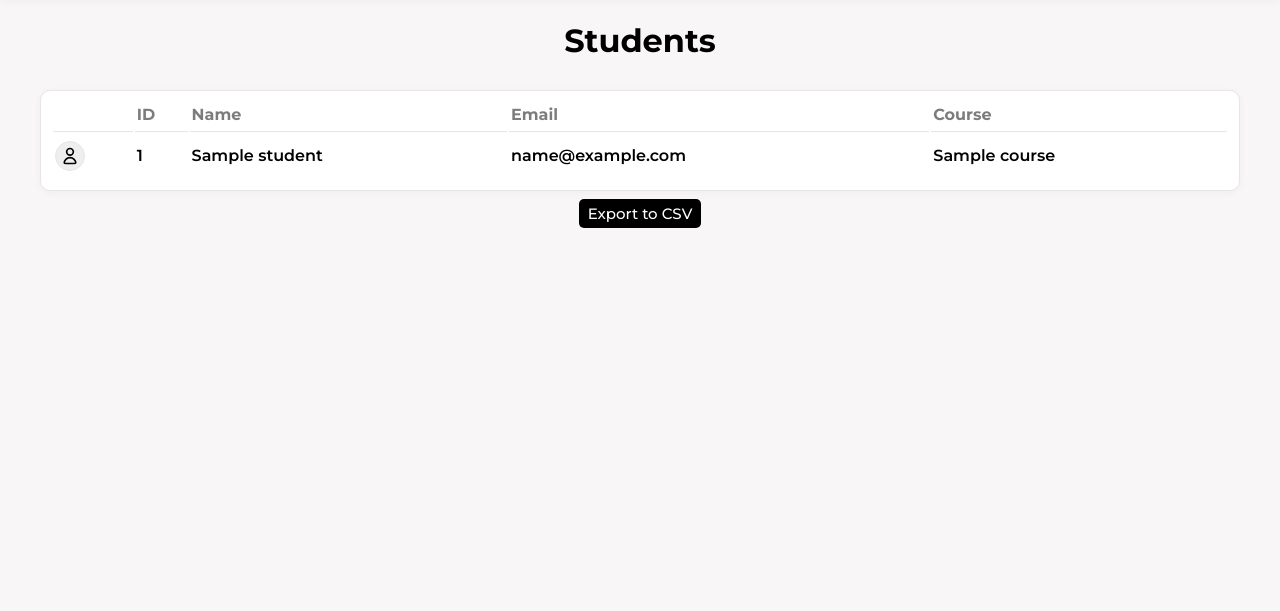
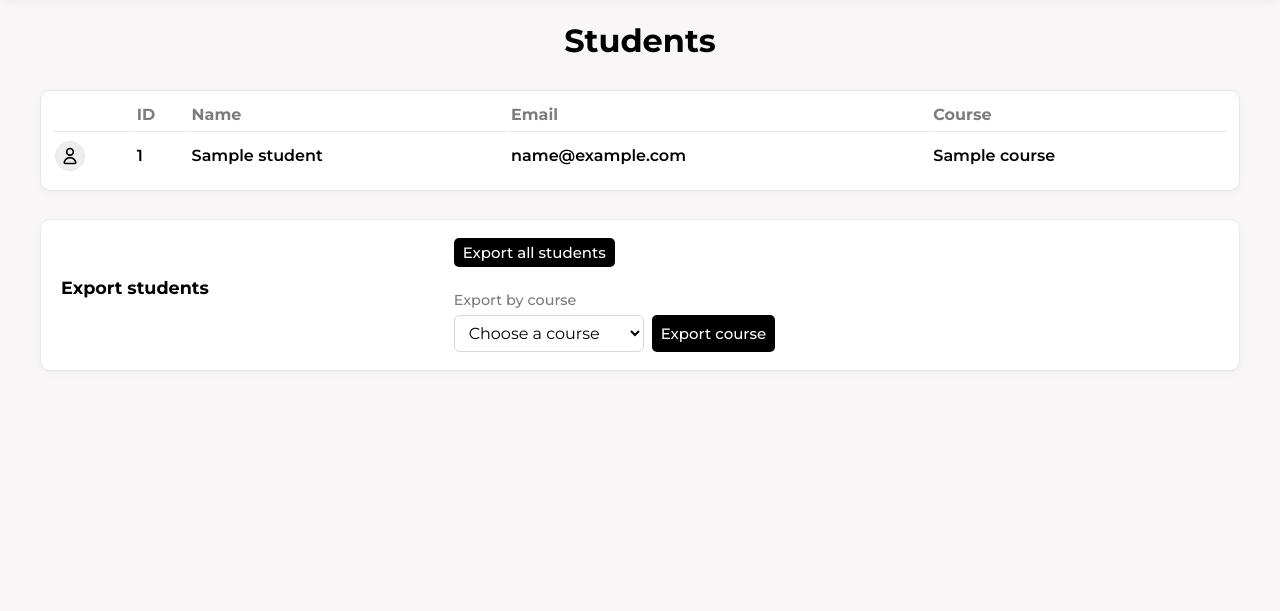
Before and after one commit to ffilipeqq/Student-Manager, a Flask app: template templates/students.html in a window 1280 px wide. Shown: the part 70-681 px from the top of the page. Run offline with Flask 3, Linux system fonts and the light colour scheme; the template is opened without the code that fills it: most values are stand-ins (such as "Sample title", 1, 10 or a date in 2020).

Commit message:
export per course with drop down

```diff
--- a/app.py
+++ b/app.py
@@ -14,6 +14,28 @@ STUDENTS_TABLE = "students"
 EXPORT_DIR = Path(app.instance_path) / "exports"
 EXPORT_FILE = EXPORT_DIR / "students.csv"
 
+def create_export(students, filename):
+    EXPORT_DIR.mkdir(
+        parents=True,
+        exist_ok=True
+    )
+
+    export_file = EXPORT_DIR / filename
+    with export_file.open(
+        "w",
+        newline="",
+        encoding="utf-8-sig"
+    ) as file:
+        writer = csv.DictWriter(
+            file,
+            fieldnames=["id", "name", "course"]
+        )
+        writer.writeheader()
+        writer.writerows(students)
+
+    return export_file
+
+
 @app.post("/students/export")
 def export_students():
     if not is_logged_in():
@@ -23,26 +45,7 @@ def export_students():
                 SELECT id, name, course
                 FROM students
                 ORDER BY id""", fetch_type="all") or []
-
-
-    EXPORT_DIR.mkdir(
-        parents = True,
-        exist_ok = True
-    )
-
-    with EXPORT_FILE.open(
-        "w",
-        newline="",
-        encoding="utf-8-sig"
-    ) as file:
-        writer = csv.DictWriter(
-            file,
-            fieldnames=["id", "name", "course"]
-        )
-
-        writer.writeheader()
-
-        writer.writerows(students)
+    create_export(students, "students.csv")
 
     return send_file(
         EXPORT_FILE,
@@ -50,6 +53,39 @@ def export_students():
         download_name="students.csv",
         mimetype="text/csv"
     )
+
+
+@app.post("/students/export/course")
+def export_students_by_course():
+    if not is_logged_in():
+        return redirect(url_for("login"))
+
+    course = clean_text(request.form.get("course", ""))
+    if not course:
+        flash("Please choose a course to export.", "error")
+        return redirect(url_for("students"))
+
+    students = sql_fetch(
+        f"""SELECT id, name, course
+            FROM {STUDENTS_TABLE}
+            WHERE course = %s
+            ORDER BY id""",
+        (course,),
+        fetch_type="all",
+    ) or []
+
+    if not students:
+        flash("No students found for that course.", "error")
+        return redirect(url_for("students"))
+
+    export_file = create_export(students, "students-by-course.csv")
+    return send_file(
+        export_file,
+        as_attachment=True,
+        download_name="students-by-course.csv",
+        mimetype="text/csv"
+    )
+
 
 @app.get("/students/export/preview")
 def preview_export():
@@ -94,7 +130,14 @@ def students():
     students = sql_fetch(
         f"SELECT id, name, email, course FROM {STUDENTS_TABLE}"
     ) or []
-    return render_template("students.html", students=students)
+    courses = sql_fetch(
+        f"""SELECT DISTINCT course
+            FROM {STUDENTS_TABLE}
+            WHERE course IS NOT NULL AND course <> ''
+            ORDER BY course""",
+        fetch_type="all",
+    ) or []
+    return render_template("students.html", students=students, courses=courses)
 
 
 @app.route("/students/add", methods=["GET", "POST"])
--- /dev/null
+++ b/instance/exports/students-by-course.csv
@@ -0,0 +1,4 @@
+id,name,course
+31,maks,T Level Software development
+37,Daniel,T Level Software development
+59,Filip,T Level Software development
--- a/static/css/style.css
+++ b/static/css/style.css
@@ -141,6 +141,60 @@ nav a.active {
     opacity: 0;
     visibility: hidden;
 
+}
+
+.export-panel {
+    box-sizing: border-box;
+    width: 100%;
+    margin-top: 20px;
+    padding: 18px 20px;
+    background-color: #ffffff;
+    border: 1px solid #ebebeb;
+    border-radius: 10px;
+    box-shadow: 0 2px 8px rgba(0, 0, 0, 0.04);
+}
+
+.export-panel h2 {
+    margin: 0 0 14px;
+    font-size: 1.1rem;
+}
+
+.export-options {
+    display: flex;
+    flex-wrap: wrap;
+    align-items: end;
+    gap: 24px;
+}
+
+.export-options form {
+    margin: 0;
+}
+
+.course-export-form {
+    display: flex;
+    flex-direction: column;
+    gap: 6px;
+}
+
+.course-export-form label {
+    color: #7c7c7c;
+    font-size: 0.9rem;
+    font-weight: 500;
+}
+
+.course-export-controls {
+    display: flex;
+    flex-wrap: wrap;
+    gap: 8px;
+}
+
+.course-export-controls select {
+    min-width: 190px;
+    padding: 7px 10px;
+    border: 1px solid #d7d7d7;
+    border-radius: 6px;
+    background-color: #ffffff;
+    font: inherit;
 }
 
 @keyframes noticeFadeInOut {
--- a/templates/students.html
+++ b/templates/students.html
@@ -44,9 +44,27 @@
                 {% endfor %}
             </tbody>
         </table>
-        <form action="{{url_for('export_students')}}" method="post">
-            <button class="export-link" type="submit">Export to CSV</button>
-        </form>
+        <section class="export-panel" aria-labelledby="export-title">
+            <h2 id="export-title">Export students</h2>
+            <div class="export-options">
+                <form action="{{ url_for('export_students') }}" method="post">
+                    <button class="export-link" type="submit">Export all students</button>
+                </form>
+
+                <form class="course-export-form" action="{{ url_for('export_students_by_course') }}" method="post">
+                    <label for="course">Export by course</label>
+                    <div class="course-export-controls">
+                        <select id="course" name="course" required>
+                            <option value="" selected disabled>Choose a course</option>
+                            {% for course in courses %}
+                                <option value="{{ course['course'] }}">{{ course['course'] }}</option>
+                            {% endfor %}
+                        </select>
+                        <button class="export-link" type="submit">Export course</button>
+                    </div>
+                </form>
+            </div>
+        </section>
         {% else %}
         <p>No students found.</p>
         {% endif %}
```
